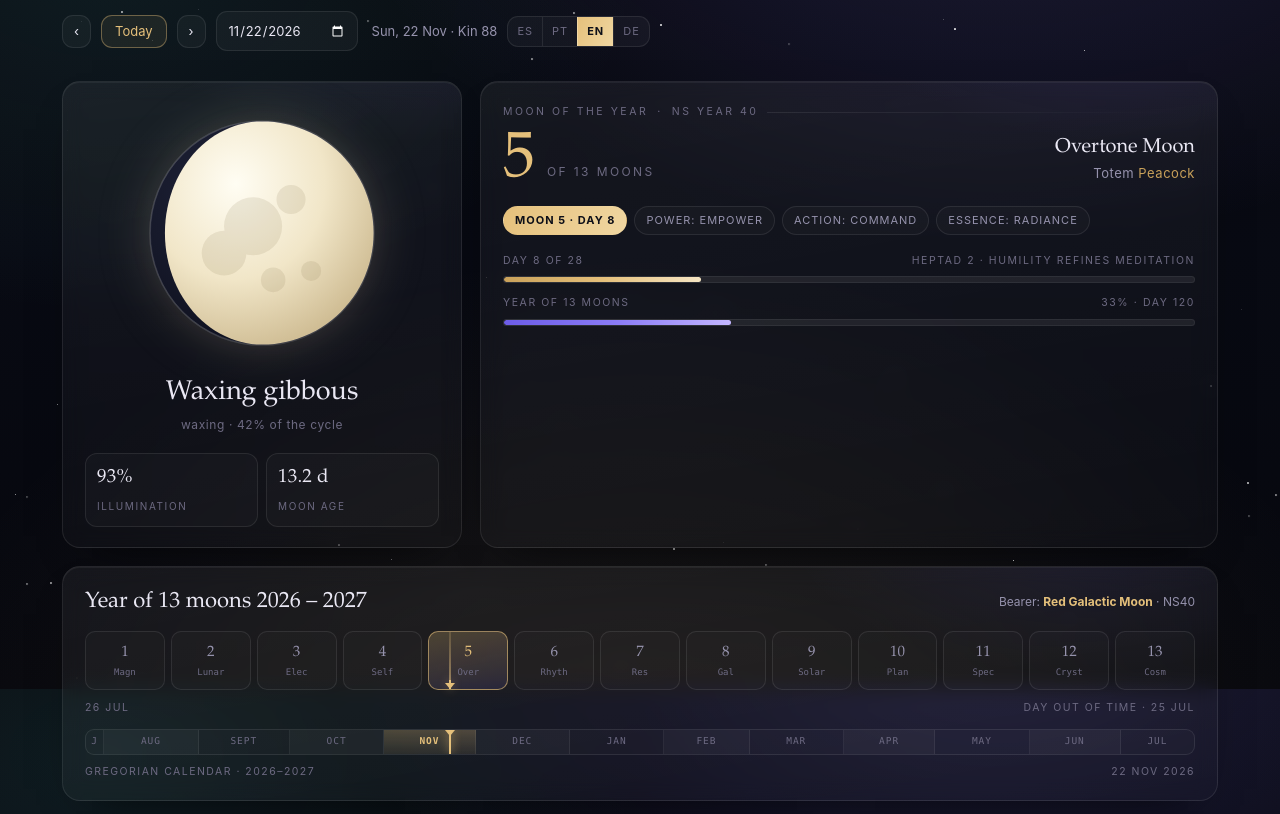
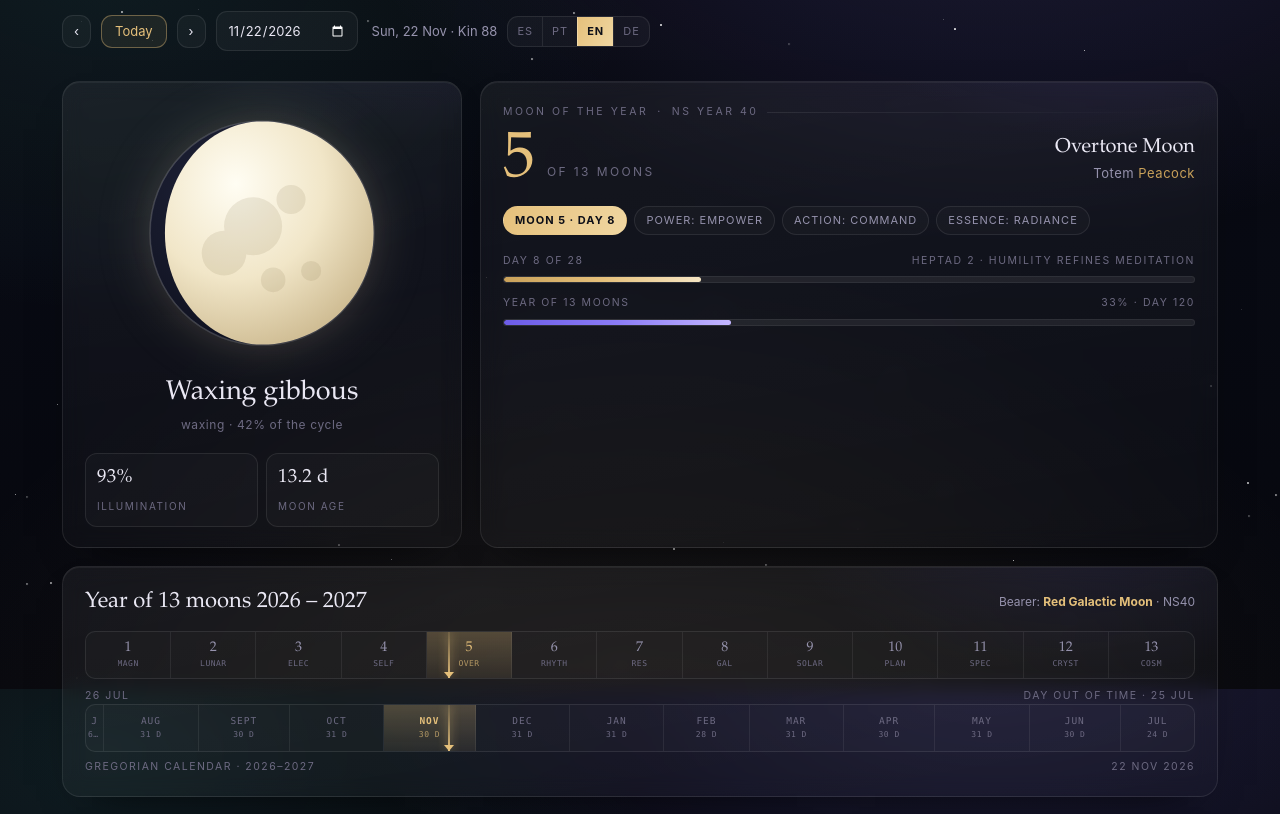
Before and after one commit to mooncalendar/13moons, a plain HTML site: page index.html in a window 1280 px wide. Shown: the part 111-925 px from the top of the page. Drawn offline with Linux system fonts and the light colour scheme.

Commit message:
Una sola pieza visual para las dos escalas del año
Antes la tira de las lunas eran 13 tarjetas redondeadas con huecos y la franja
gregoriana una barra fina y continua: dos lenguajes para lo mismo, y encima
con comportamientos distintos al estrecharse (la de las lunas se partía en dos
filas de 7, la gregoriana no), justo cuando se quieren comparar.

Ahora las dos son la misma barra segmentada: mismas celdas, mismo borde, mismo
alto fijo, mismo resalte y la misma raya de día con su flecha. Sin hueco entre
celdas, el eje de días es continuo y la raya cae en la misma x en las dos
filas, así que una fecha se lee en vertical.

La gregoriana reparte esas mismas 13 columnas en proporción a los días de cada
mes, de modo que las dos suman los 364 días del año lunar; cada celda lleva en
la segunda línea cuántos días abarca (28 siempre en la luna, 6–31 en el mes).

En pantalla estrecha las dos hacen lo mismo: no se parten en filas, encogen a
34 px y sueltan la segunda línea. El nombre del mes se acorta a la inicial y se
oculta si ni eso cabe (el tramo de julio son 6 días, 5 px a 390 px de ancho).

Comprobado, no supuesto:
- check.py mide markDelta, la distancia entre las dos rayas: 0–1 px en los
  cuatro idiomas y en escritorio y móvil; si alguna fila cambia de geometría
  por su cuenta, la prueba falla.
- verify_pixels.py reescrito: mide en la imagen que las dos rayas estén a la
  misma x (0–2 px), que la gregoriana caiga donde toca según el día del año
  (<0.6 px), que la celda del día esté resaltada en las dos filas y que cada
  celda con ancho suficiente lleve etiqueta dibujada.

```diff
--- a/app.js
+++ b/app.js
@@ -625,15 +625,15 @@ function renderYearStrip(ds) {
   for (let i = 0; i < 13; i++) {
     const mo = moonOf(i + 1);
     const cur = i + 1 === ds.moon;
-    // la misma raya que en la franja gregoriana, pero dentro de la luna:
+    // la misma raya que en la fila gregoriana, dentro de la luna:
     // (día de la luna − ½) / 28. En el día fuera del tiempo no hay luna,
     // así que tampoco hay raya en ninguna de las dos escalas.
     const mark = cur
       ? `<span class="ymark" style="left:${((ds.mday - 0.5) / 28 * 100).toFixed(2)}%"></span>`
       : '';
-    html += `<div class="ys${cur ? ' cur' : ''}" title="${mo.name} — ${mo.totem}">
-      ${mark}<div class="num">${i + 1}</div>
-      <div class="dd">${mo.short}</div>
+    html += `<div class="ycell${cur ? ' cur' : ''}" title="${mo.name} — ${mo.totem}">
+      ${mark}<span class="k">${i + 1}</span>
+      <span class="s">${mo.short}</span>
     </div>`;
   }
   $('yearStrip').innerHTML = html;
@@ -659,33 +659,33 @@ function renderGregTrack(ds, startYear) {
     segs.push({ i, n: n, d: dayAt(i) });
     i += n;
   }
+  // las mismas 13 columnas que la fila de las lunas, pero repartidas por días
+  // de cada mes: las dos suman 364, así que los dos ejes son comparables
+  $('gregTrack').style.gridTemplateColumns =
+    segs.map(s => `${s.n}fr`).join(' ');
   let html = '';
   for (const s of segs) {
-    const cur = date >= dayAt(s.i) && date < dayAt(s.i + s.n) ? ' cur' : '';
-    const short = fmtDate(s.d, { month: 'short' });
-    html += `<div class="gseg${cur}" style="left:${(s.i / YEAR_SPAN * 100).toFixed(3)}%;`
-         + `width:${(s.n / YEAR_SPAN * 100).toFixed(3)}%"`
+    const cur = date >= dayAt(s.i) && date < dayAt(s.i + s.n);
+    // la raya del día, igual que en la fila de las lunas: (día del año − ½) / 364.
+    // Con las celdas pegadas (sin hueco) cae exactamente en la misma x que la
+    // raya de la luna, y las dos se pueden leer en vertical.
+    const mark = cur
+      ? `<span class="ymark" style="left:${((ds.doy - s.i - 0.5) / s.n * 100).toFixed(2)}%"`
+        + ` title="${fmtLong(date)}"></span>`
+      : '';
+    html += `<div class="ycell${cur ? ' cur' : ''}"`
          + ` title="${fmtDate(s.d, { month: 'long', year: 'numeric' })}">`
-         + `<i data-narrow="${fmtDate(s.d, { month: 'narrow' })}">${short}</i></div>`;
-  }
-  // el día consultado: una raya que cruza la franja (el 25 de julio, día
-  // fuera del tiempo, cae fuera de los 364 días y no lleva marca)
-  if (!ds.isDoot) {
-    const pos = (ds.doy - 0.5) / YEAR_SPAN * 100;
-    html += `<span class="gcur" style="left:${pos.toFixed(3)}%" title="${fmtLong(date)}"></span>`;
+         + `${mark}<span class="k" data-narrow="${fmtDate(s.d, { month: 'narrow' })}">`
+         + `${fmtDate(s.d, { month: 'short' })}</span>`
+         + `<span class="s">${t('daysAbbr', { n: s.n })}</span></div>`;
   }
   $('gregTrack').innerHTML = html;
-  // el nombre del mes se adapta al hueco: «sept.» -> «S» -> sin etiqueta
-  [...$('gregTrack').querySelectorAll('.gseg')].forEach(el => {
-    const lab = el.firstElementChild;
-    if (lab.scrollWidth > el.clientWidth - 5) {
-      lab.textContent = lab.dataset.narrow;
-      el.classList.add('narrow');
-      if (lab.scrollWidth > el.clientWidth - 3) {
-        lab.style.display = 'none';
-        el.classList.add('nolabel');
-      }
-    }
+  // igual que la segunda línea de la luna: si no cabe, se acorta a la inicial;
+  // si tampoco cabe (el tramo de julio son 6 días), se oculta entera
+  [...$('gregTrack').querySelectorAll('.ycell .k')].forEach(lab => {
+    const cell = lab.parentElement;
+    if (lab.scrollWidth > cell.clientWidth - 2) lab.textContent = lab.dataset.narrow;
+    if (lab.scrollWidth > cell.clientWidth - 1) lab.style.visibility = 'hidden';
   });
   $('gregCap').textContent = t('gregTrack', { a: startYear, b: startYear + 1 });
   $('gregNow').textContent = fmtDate(date, { day: 'numeric', month: 'short', year: 'numeric' });
@@ -809,20 +809,20 @@ if (new URLSearchParams(location.search).get('barcode') === 'layout') {
     Math.round(cards[0].width),
     Math.round(cards[2].left + cards[2].width),
     inRow,
-    document.querySelectorAll('#yearStrip .ys').length,
+    document.querySelectorAll('#yearStrip .ycell').length,
     document.querySelectorAll('#tzolkin div').length,
     Math.round(R('moonSvg').width),
     Math.round(R('wheel').width),
     Math.round(R('calCard').width),
     document.querySelectorAll('.day.today').length,
     overflows,
-    document.querySelectorAll('#gregTrack .gseg').length,
-    Math.round([...document.querySelectorAll('#gregTrack .gseg')]
+    document.querySelectorAll('#gregTrack .ycell').length,
+    Math.round([...document.querySelectorAll('#gregTrack .ycell')]
       .reduce((a, e) => a + e.getBoundingClientRect().width, 0) / R('gregTrack').width * 100),
-    document.querySelectorAll('#gregTrack .gcur').length,
-    document.querySelectorAll('#gregTrack .gseg.cur').length,
-    [...document.querySelectorAll('#gregTrack .gseg i')]
-      .filter(e => e.getBoundingClientRect().right > e.parentElement.getBoundingClientRect().right + 1).length,
+    document.querySelectorAll('#gregTrack .ymark').length,
+    document.querySelectorAll('#gregTrack .ycell.cur').length,
+    [...document.querySelectorAll('#gregTrack .ycell .k')]
+      .filter(e => e.scrollWidth > e.clientWidth + 1).length,
     Math.round(R('gregTrack').left),
     Math.round(R('gregTrack').width),
     document.querySelectorAll('#yearStrip .ymark').length,
@@ -831,6 +831,15 @@ if (new URLSearchParams(location.search).get('barcode') === 'layout') {
       if (!m) return 0;
       const c = m.parentElement.getBoundingClientRect(), r = m.getBoundingClientRect();
       return Math.round((r.left + r.width / 2 - c.left) / c.width * 100);
+    })(),
+    // las dos rayas, en la misma x: si esto deja de dar 0–1 px, las dos
+    // escalas han dejado de ser comparables en vertical
+    (() => {
+      const a = document.querySelector('#yearStrip .ymark');
+      const b = document.querySelector('#gregTrack .ymark');
+      if (!a || !b) return 999;
+      const ra = a.getBoundingClientRect(), rb = b.getBoundingClientRect();
+      return Math.round(Math.abs((ra.left + ra.width / 2) - (rb.left + rb.width / 2)));
     })()
   ];
   const bits = 14, cw = 16;
@@ -857,24 +866,27 @@ if (new URLSearchParams(location.search).has('rects')) {
     const r = el.getBoundingClientRect();
     console.log(`rect ${id} ${Math.round(r.left)} ${Math.round(r.top)} ${Math.round(r.width)} ${Math.round(r.height)}`);
   });
-  [...document.querySelectorAll('#gregTrack .gseg')].forEach((el, i) => {
+  [...document.querySelectorAll('#gregTrack .ycell')].forEach((el, i) => {
     const r = el.getBoundingClientRect();
-    console.log(`rect gseg${i} ${Math.round(r.left)} ${Math.round(r.top)} ${Math.round(r.width)} ${Math.round(r.height)}`);
-    const lab = el.firstElementChild;
-    console.log(`label gseg${i} "${lab.textContent}" ${lab.style.display === 'none' ? 'oculta' : 'visible'}`
+    console.log(`rect gcell${i} ${Math.round(r.left)} ${Math.round(r.top)} ${Math.round(r.width)} ${Math.round(r.height)}`);
+    const lab = el.querySelector('.k');
+    const oculta = lab.style.visibility === 'hidden';
+    console.log(`label gcell${i} "${lab.textContent}"`
+      + ` ${oculta ? 'oculta' : (lab.scrollWidth > el.clientWidth ? 'recortada' : 'entera')}`
       + ` ${Math.round(lab.scrollWidth)}/${el.clientWidth}`);
   });
-  const cur = document.querySelector('#gregTrack .gcur');
-  if (cur) {
-    const r = cur.getBoundingClientRect();
-    console.log(`rect gcur ${Math.round(r.left)} ${Math.round(r.top)} ${Math.round(r.width)} ${Math.round(r.height)}`);
-  }
-  const ym = document.querySelector('#yearStrip .ymark');
-  if (ym) {
-    const r = ym.getBoundingClientRect(), c = ym.parentElement.getBoundingClientRect();
-    console.log(`rect ymark ${Math.round(r.left)} ${Math.round(r.top)} ${Math.round(r.width)} ${Math.round(r.height)}`
+  [...document.querySelectorAll('#yearStrip .ycell')].forEach((el, i) => {
+    const r = el.getBoundingClientRect();
+    console.log(`rect ycell${i} ${Math.round(r.left)} ${Math.round(r.top)} ${Math.round(r.width)} ${Math.round(r.height)}`);
+  });
+  // las dos rayas con su celda, para poder comparar las dos escalas
+  [['ymark', '#yearStrip'], ['gmark', '#gregTrack']].forEach(([name, sel]) => {
+    const m = document.querySelector(sel + ' .ymark');
+    if (!m) return;
+    const r = m.getBoundingClientRect(), c = m.parentElement.getBoundingClientRect();
+    console.log(`rect ${name} ${Math.round(r.left)} ${Math.round(r.top)} ${Math.round(r.width)} ${Math.round(r.height)}`
       + ` cell ${Math.round(c.left)} ${Math.round(c.width)}`);
-  }
+  });
 }
 
 // volcado de texto para revisar la traducción: index.html?dump=1&lang=de
--- a/i18n.js
+++ b/i18n.js
@@ -47,7 +47,7 @@ const I18N = {
       hunab: '0.0 Hunab Ku · 29 de febrero',
       dayOf28: 'Día {d} de 28', heptad: 'Heptada {n} · {p}',
       yearMeter: 'Año de 13 lunas', yearPct: '{p} · día {d}',
-      gregTrack: 'Calendario gregoriano · {a}–{b}',
+      gregTrack: 'Calendario gregoriano · {a}–{b}', daysAbbr: '{n}\u00a0d',
       kinEyebrow: 'Firma galáctica · Kin',
       seal: 'Sello', tone: 'Tono', powerAction: 'Poder · Acción',
       wavespell: 'Onda encantada', castle: 'Castillo', guide: 'Guía',
@@ -173,7 +173,7 @@ const I18N = {
       hunab: '0.0 Hunab Ku · 29 de fevereiro',
       dayOf28: 'Dia {d} de 28', heptad: 'Heptada {n} · {p}',
       yearMeter: 'Ano de 13 luas', yearPct: '{p} · dia {d}',
-      gregTrack: 'Calendário gregoriano · {a}–{b}',
+      gregTrack: 'Calendário gregoriano · {a}–{b}', daysAbbr: '{n}\u00a0d',
       kinEyebrow: 'Assinatura galáctica · Kin',
       seal: 'Selo', tone: 'Tom', powerAction: 'Poder · Ação',
       wavespell: 'Onda encantada', castle: 'Castelo', guide: 'Guia',
@@ -298,7 +298,7 @@ const I18N = {
       hunab: '0.0 Hunab Ku · 29 February',
       dayOf28: 'Day {d} of 28', heptad: 'Heptad {n} · {p}',
       yearMeter: 'Year of 13 moons', yearPct: '{p} · day {d}',
-      gregTrack: 'Gregorian calendar · {a}–{b}',
+      gregTrack: 'Gregorian calendar · {a}–{b}', daysAbbr: '{n}\u00a0d',
       kinEyebrow: 'Galactic signature · Kin',
       seal: 'Seal', tone: 'Tone', powerAction: 'Power · Action',
       wavespell: 'Wavespell', castle: 'Castle', guide: 'Guiding kin',
@@ -430,7 +430,7 @@ const I18N = {
       hunab: '0.0 Hunab Ku · 29. Februar',
       dayOf28: 'Tag {d} von 28', heptad: 'Heptade {n} · {p}',
       yearMeter: 'Jahr der 13 Monde', yearPct: '{p} · Tag {d}',
-      gregTrack: 'Gregorianischer Kalender · {a}–{b}',
+      gregTrack: 'Gregorianischer Kalender · {a}–{b}', daysAbbr: '{n}\u00a0T',
       kinEyebrow: 'Galaktische Signatur · Kin',
       seal: 'Siegel', tone: 'Ton', powerAction: 'Kraft · Handlung',
       wavespell: 'Welle der Verzauberung', castle: 'Schloss', guide: 'Leitendes Kin',
--- a/index.html
+++ b/index.html
@@ -231,51 +231,60 @@
     .moonglow,svg.moon{width:212px;height:212px}
   }
 
-  /* ---------- year strip ---------- */
-  .yearstrip{display:grid;grid-template-columns:repeat(13,1fr);gap:6px;margin-top:4px}
-  .ys{border:1px solid var(--line);border-radius:10px;padding:9px 4px;text-align:center;background:rgba(255,255,255,.02);
-      position:relative;transition:.2s;cursor:default}
-  .ys .num{font-family:var(--serif);font-size:15px;color:var(--muted)}
-  .ys .dd{font-family:var(--mono);font-size:9px;color:var(--muted2);margin-top:2px}
-  .ys.cur{background:linear-gradient(170deg,rgba(229,192,123,.24),rgba(139,124,246,.12));border-color:rgba(229,192,123,.6)}
-  .ys.cur .num{color:var(--gold)}
-  /* raya del día dentro de la luna: mismo lenguaje que la franja de abajo.
-     Translúcida a la altura del número (para no emborronar el dígito) y
-     sólida al pie, donde remata con la flecha que apunta a la franja. */
-  .ys .ymark{position:absolute;top:0;bottom:0;width:2px;margin-left:-1px;z-index:1;
-             background:linear-gradient(180deg,rgba(229,192,123,.18),rgba(229,192,123,.6))}
-  .ys .ymark::before{content:'';position:absolute;left:0;right:0;bottom:0;height:9px;
-                     background:var(--gold);box-shadow:0 0 10px rgba(229,192,123,.85)}
-  .ys .ymark::after{content:'';position:absolute;bottom:0;left:-4px;border-top:6px solid var(--gold);
-                    border-left:5px solid transparent;border-right:5px solid transparent}
-  .ys .num,.ys .dd{position:relative;z-index:2}
+  /* ---------- las dos escalas del año ----------
+     Misma pieza para las 13 lunas y para los meses gregorianos: dos barras
+     segmentadas gemelas, sin hueco entre celdas (así el eje de días es
+     continuo y la raya del día cae en la misma x en las dos) y con el mismo
+     resalte, la misma raya y las mismas etiquetas. En pantalla estrecha las
+     dos hacen lo mismo: no se parten en filas, encogen y sueltan la segunda
+     línea. */
+  .yscale{display:grid;gap:0;border:1px solid var(--line);border-radius:10px;
+          overflow:hidden;background:rgba(255,255,255,.02);--yh:46px}
+  .yscale + .yscale{margin-top:7px}
+  /* alto fijo, no mínimo: las dos filas miden lo mismo aunque una lleve un
+     número grande y la otra el nombre de un mes */
+  .ycell{position:relative;min-width:0;height:var(--yh);padding:0 2px;
+         display:flex;flex-direction:column;align-items:center;justify-content:center;
+         text-align:center;border-right:1px solid rgba(255,255,255,.07);
+         transition:background .2s}
+  .ycell:last-child{border-right:0}
+  .ycell .k{font-family:var(--serif);font-size:14px;line-height:1.15;color:var(--muted);
+            white-space:nowrap}
+  .ycell .s{font-family:var(--mono);font-size:8px;letter-spacing:.06em;text-transform:uppercase;
+            color:var(--muted2);margin-top:2px;max-width:100%;
+            white-space:nowrap;overflow:hidden;text-overflow:ellipsis}
+  .ycell.cur{background:linear-gradient(180deg,rgba(229,192,123,.26),rgba(229,192,123,.08))}
+  .ycell.cur .k{color:var(--gold)}
+  .ycell.cur .s{color:rgba(229,192,123,.7)}
+  /* la raya del día: idéntica en las dos filas, con la flecha que apunta a la
+     fila de abajo para que se vea que las dos hablan del mismo día */
+  .ycell .ymark{position:absolute;top:0;bottom:0;width:2px;margin-left:-1px;z-index:1;
+                background:linear-gradient(180deg,rgba(229,192,123,.2),var(--gold));
+                box-shadow:0 0 10px rgba(229,192,123,.8)}
+  .ycell .ymark::after{content:'';position:absolute;bottom:0;left:-4px;
+                       border-top:6px solid var(--gold);
+                       border-left:5px solid transparent;border-right:5px solid transparent}
+  .ycell .k,.ycell .s{position:relative;z-index:2}
+  /* en la fila gregoriana la cabecera es el mes, no un número: misma caja,
+     misma tipografía mono que la segunda línea de la luna */
+  #gregTrack .ycell .k{font-family:var(--mono);font-size:9.5px;letter-spacing:.1em;
+                       text-transform:uppercase;color:var(--muted2)}
+  #gregTrack .ycell.cur .k{color:var(--gold);font-weight:600}
   @media (max-width:760px){
-    .yearstrip{grid-template-columns:repeat(7,1fr)}
-    .ys .dd{display:none}
+    .yscale{--yh:34px}
+    .ycell{padding:0 1px}
+    .ycell .k{font-size:11px}
+    .ycell .s{display:none}
+    #gregTrack .ycell .k{font-size:8.5px;letter-spacing:.02em}
   }
-  .ysl{display:flex;justify-content:space-between;font-size:10.5px;letter-spacing:.14em;text-transform:uppercase;color:var(--muted2);margin-top:10px}
-
-  /* franja gregoriana paralela: mismo tramo, repartido por meses */
-  .gtrack{position:relative;height:26px;margin-top:12px;border:1px solid var(--line);border-radius:9px;
-          overflow:hidden;background:rgba(255,255,255,.02)}
-  .gseg{position:absolute;top:0;bottom:0;overflow:hidden;display:flex;align-items:center;justify-content:center;
-        border-right:1px solid rgba(255,255,255,.07);font-family:var(--mono);font-size:9.5px;
-        letter-spacing:.1em;text-transform:uppercase;color:var(--muted2)}
-  .gseg:last-of-type{border-right:0}
-  .gseg i{font-style:normal;white-space:nowrap}
-  .gseg:nth-of-type(even){background:rgba(255,255,255,.028)}
-  .gseg.cur{background:linear-gradient(180deg,rgba(229,192,123,.26),rgba(229,192,123,.09));color:var(--gold)}
-  .gseg.cur i{font-weight:600}
-  .gcur{position:absolute;top:0;bottom:0;width:2px;margin-left:-1px;background:var(--gold);z-index:2;
-        box-shadow:0 0 10px rgba(229,192,123,.9)}
-  .gcur::before{content:'';position:absolute;top:0;left:-4px;border-top:6px solid var(--gold);
-                border-left:5px solid transparent;border-right:5px solid transparent}
-  .glab{display:flex;flex-wrap:wrap;justify-content:space-between;align-items:baseline;gap:6px 10px;
-        font-size:10.5px;letter-spacing:.14em;text-transform:uppercase;color:var(--muted2);margin-top:9px}
+  .ysl,.glab{display:flex;flex-wrap:wrap;justify-content:space-between;align-items:baseline;
+             gap:6px 10px;font-size:10.5px;letter-spacing:.14em;text-transform:uppercase;
+             color:var(--muted2)}
+  .ysl{margin-top:9px}
+  .glab{margin-top:7px}
   .glab span:last-child{margin-left:auto}
   @media (max-width:520px){
-    .gtrack{height:22px}
-    .glab{font-size:9.5px;letter-spacing:.1em}
+    .ysl,.glab{font-size:9.5px;letter-spacing:.1em}
   }
 
   /* footer */
@@ -364,9 +373,9 @@
         <h2 id="yearTitle">—</h2>
         <span id="yearBearer" style="font-size:12px;color:var(--muted)"></span>
       </div>
-      <div class="yearstrip" id="yearStrip"></div>
+      <div class="yscale" id="yearStrip" style="grid-template-columns:repeat(13,1fr)"></div>
       <div class="ysl"><span id="stripStart">—</span><span id="stripEnd">—</span></div>
-      <div class="gtrack" id="gregTrack"></div>
+      <div class="yscale" id="gregTrack"></div>
       <div class="glab"><span id="gregCap">—</span><span id="gregNow">—</span></div>
     </section>
 
```
Also changed, not shown: 3 other files.
